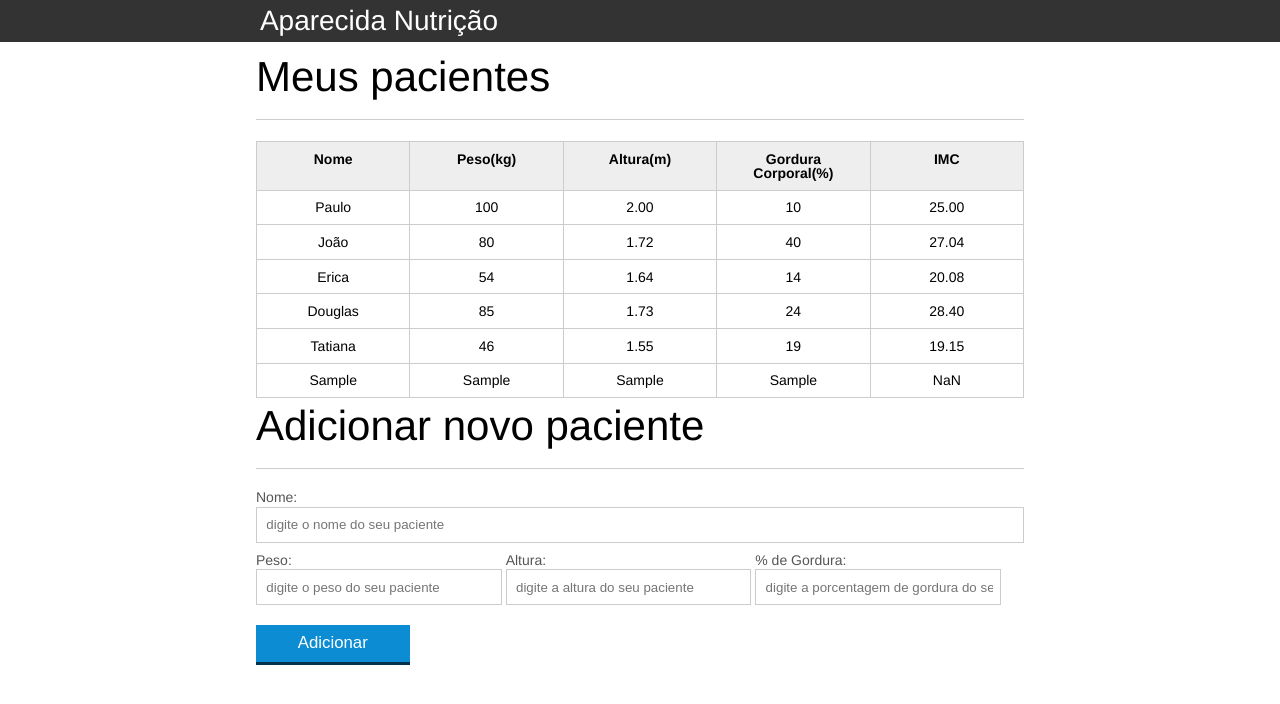
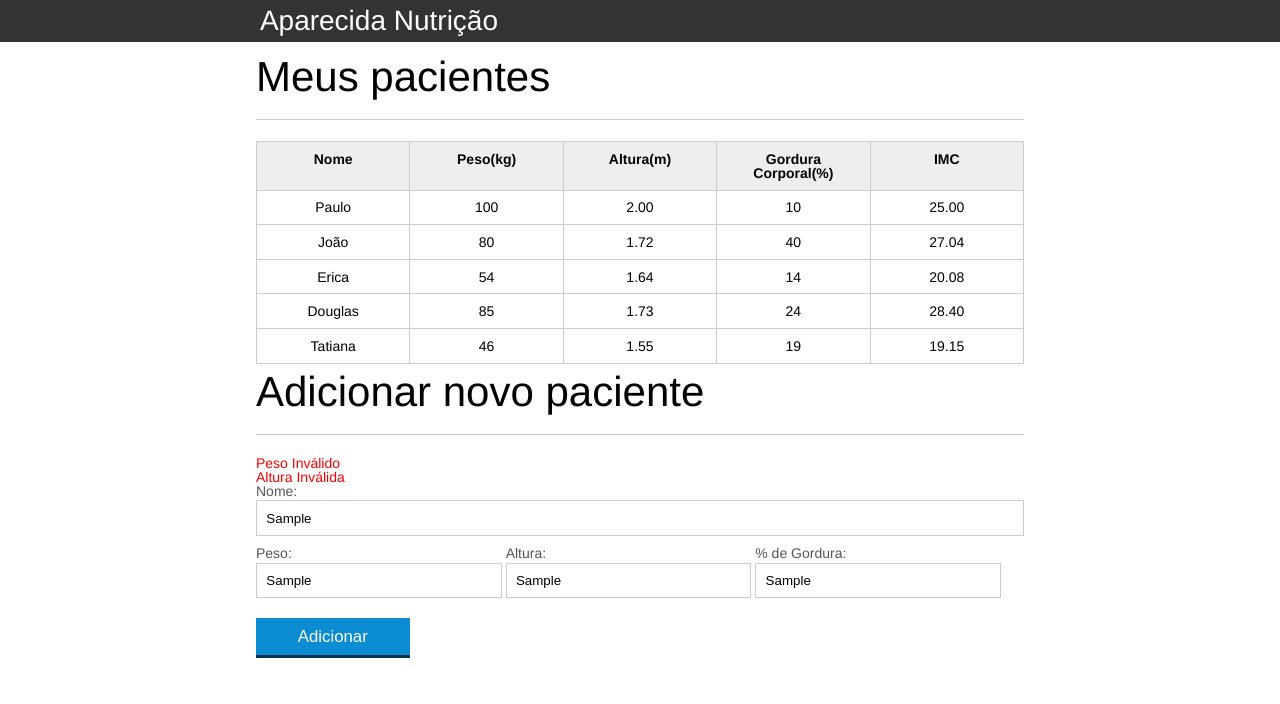
Before and after one commit to DanieruStark/Javascript-inicio, a plain HTML site: page index.html in a window 1280 px wide. Both pictures are taken after typing "Sample", "Sample", "Sample", "Sample" into the empty fields and a click on the button "Adicionar". Drawn offline with Linux system fonts and the light colour scheme.

Commit message:
Agora são mostradas mensagens de erro para campos em branco e inválidos

```diff
--- a/css/index.css
+++ b/css/index.css
@@ -136,3 +136,7 @@ button[disabled=disabled], button:disabled {
 .paciente-invalido{
 	background-color: lightcoral;
 }
+
+#mensagens-erro{
+	color: red;
+}
--- a/index.html
+++ b/index.html
@@ -76,6 +76,7 @@
 	</main>
 	<section class="container">
 		<h2 id="titulo-form">Adicionar novo paciente</h2>
+		<ul id="mensagens-erro"></ul>
 		<form id="form-adiciona">
 			<div class="">
 				<label for="nome">Nome:</label>
--- a/js/calcula-imc.js
+++ b/js/calcula-imc.js
@@ -10,16 +10,16 @@ for (i = 0; i < pacientes.length; i++) {
     let peso = tdPeso.textContent;
     let altura = tdAltura.textContent;
 
-    let pesoReal = true;
-    let alturaReal = true;
+    let pesoReal = validaPeso(peso);
+    let alturaReal = validaAltura(altura);
 
-    if (peso <= 0 || peso >= 1000) {
+    if (!pesoReal) {
         pesoReal = false;
         tdImc.textContent = "Peso Inválido!";
         paciente.classList.add("paciente-invalido");
     }
 
-    if (altura <= 0 || altura >= 3) {
+    if (!alturaReal) {
         alturaReal = false;
         tdImc.textContent = "Altura Inválida!";
         paciente.classList.add("paciente-invalido");
@@ -31,9 +31,25 @@ for (i = 0; i < pacientes.length; i++) {
     }
 }
 
-function calculaImc(peso, altura){
+function calculaImc(peso, altura) {
     let imc = 0;
     imc = peso / (altura * altura);
 
     return imc.toFixed(2);
 }
+
+function validaPeso(peso) {
+    if (peso > 0 && peso < 1000) {
+        return true;
+    } else {
+        return false;
+    }
+}
+
+function validaAltura(altura) {
+    if (altura > 0 && altura < 3.00) {
+        return true;
+    } else {
+        return false;
+    }
+}
--- a/js/form.js
+++ b/js/form.js
@@ -8,13 +8,23 @@ botaoAdicionar.addEventListener("click", function (e) {
 
     let pacienteTr = montaTr(paciente);
 
+    let erros = validaPaciente(paciente);
+
+    if (erros.length > 0){
+        exibeMensagensDeErro(erros);
+
+        return;
+    }
+
     let tabela = document.querySelector("#tabela-pacientes");
     tabela.appendChild(pacienteTr);
 
     form.reset();
 
+    let mensagensErro = document.querySelector("#mensagens-erro");
+    mensagensErro.innerHTML = "";
+
 });
-
 
 function pacienteRecived(form) {
     let paciente = {
@@ -47,3 +57,41 @@ function montaTd(dado, classe) {
 
     return td;
 }
+
+
+function validaPaciente(paciente) {
+    let erros = [];
+
+    if (paciente.nome.length == 0) {
+        erros.push("O nome não pode ser em branco");
+    }
+    if (paciente.peso.length == 0) {
+        erros.push("O peso não pode ser em branco");
+    }
+    if (paciente.altura.length == 0) {
+        erros.push("A altura não pode ser em branco");
+    }
+    if (paciente.gordura.length == 0) {
+        erros.push("A gordura não pode ser em branco");
+    }
+
+    if (!validaPeso(paciente.peso)) {
+        erros.push("Peso Inválido");
+    }
+    if (!validaAltura(paciente.altura)) {
+        erros.push("Altura Inválida");
+    }
+
+    return erros;
+}
+
+function exibeMensagensDeErro(erros){
+    let ul = document.querySelector("#mensagens-erro");
+    ul.innerHTML = "";
+
+    erros.forEach(function(erro){
+        let li = document.createElement("li");
+        li.textContent = erro;
+        ul.appendChild(li);
+    });
+}
```
